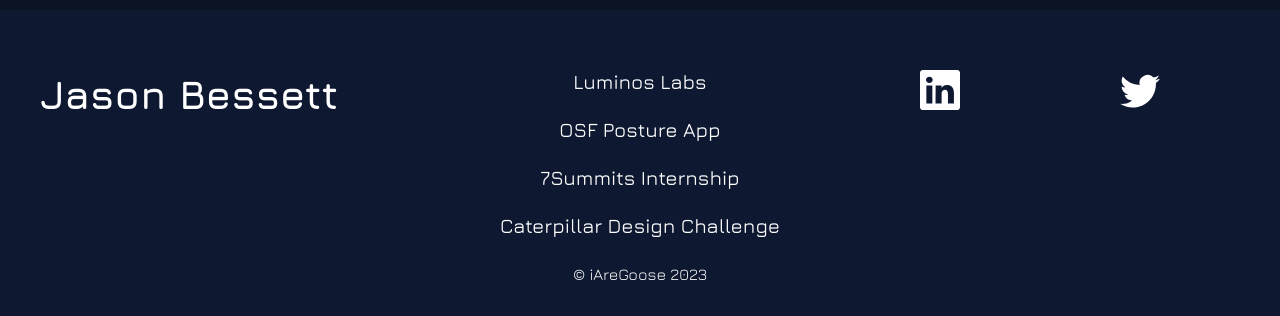
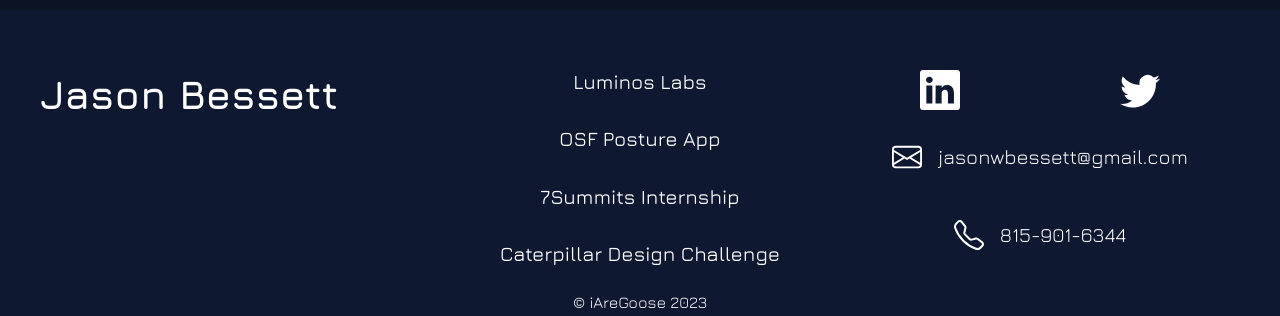
Before and after one commit to iaregoosedev/goose-portfolio, a React (Create React App) app: page /#/OSF in a window 1280 px wide. Shown: the part 11146-11462 px from the top of the page. Built offline with nearby package versions, Linux system fonts and the light colour scheme.

Commit message:
Updated Resume

```diff
--- a/src/Components/ContactMe/contactMe.js
+++ b/src/Components/ContactMe/contactMe.js
@@ -34,14 +34,14 @@
                 <div className="row contactContainer">
                     <div className='p-0 mb-5 contact contactText'>
                         <a className='col-lg-6 email' href = "mailto: jasonwbessett@gmail.com">
-                            <svg xmlns="http://www.w3.org/2000/svg" width="40" height="40" fill="currentColor" class="me-3 bi bi-envelope" viewBox="0 0 16 16">
+                            <svg xmlns="http://www.w3.org/2000/svg" width="30" height="30" fill="currentColor" class="me-3 bi bi-envelope" viewBox="0 0 16 16">
                                 <path d="M0 4a2 2 0 0 1 2-2h12a2 2 0 0 1 2 2v8a2 2 0 0 1-2 2H2a2 2 0 0 1-2-2V4Zm2-1a1 1 0 0 0-1 1v.217l7 4.2 7-4.2V4a1 1 0 0 0-1-1H2Zm13 2.383-4.708 2.825L15 11.105V5.383Zm-.034 6.876-5.64-3.471L8 9.583l-1.326-.795-5.64 3.47A1 1 0 0 0 2 13h12a1 1 0 0 0 .966-.741ZM1 11.105l4.708-2.897L1 5.383v5.722Z"/>
                             </svg>
                             <h4>jasonwbessett@gmail.com</h4>
                         </a>
                         <br/>
                         <a className='col-lg-6 phone' href='tel: 815-901-6344'>
-                            <svg xmlns="http://www.w3.org/2000/svg" width="40" height="40" fill="currentColor" class="me-3 bi bi-telephone" viewBox="0 0 16 16">
+                            <svg xmlns="http://www.w3.org/2000/svg" width="30" height="30" fill="currentColor" class="me-3 bi bi-telephone" viewBox="0 0 16 16">
                                 <path d="M3.654 1.328a.678.678 0 0 0-1.015-.063L1.605 2.3c-.483.484-.661 1.169-.45 1.77a17.568 17.568 0 0 0 4.168 6.608 17.569 17.569 0 0 0 6.608 4.168c.601.211 1.286.033 1.77-.45l1.034-1.034a.678.678 0 0 0-.063-1.015l-2.307-1.794a.678.678 0 0 0-.58-.122l-2.19.547a1.745 1.745 0 0 1-1.657-.459L5.482 8.062a1.745 1.745 0 0 1-.46-1.657l.548-2.19a.678.678 0 0 0-.122-.58L3.654 1.328zM1.884.511a1.745 1.745 0 0 1 2.612.163L6.29 2.98c.329.423.445.974.315 1.494l-.547 2.19a.678.678 0 0 0 .178.643l2.457 2.457a.678.678 0 0 0 .644.178l2.189-.547a1.745 1.745 0 0 1 1.494.315l2.306 1.794c.829.645.905 1.87.163 2.611l-1.034 1.034c-.74.74-1.846 1.065-2.877.702a18.634 18.634 0 0 1-7.01-4.42 18.634 18.634 0 0 1-4.42-7.009c-.362-1.03-.037-2.137.703-2.877L1.885.511z"/>
                             </svg>
                             <h4>815-901-6344</h4>
--- a/src/Components/Footer/footer.css
+++ b/src/Components/Footer/footer.css
@@ -10,7 +10,7 @@
     list-style: none;
     display: flex;
     margin: auto;
-    max-width: 1200px;
+    max-width: 1200px;justify-content: space-between;
 }
 
 .footText {
@@ -32,6 +32,12 @@
     width: 100%;
 }
 
+.contactLinks {
+    display: flex;
+    flex-direction: column;
+    gap: 2rem;
+}
+
 .socialLinks {
     display: flex;
 }
@@ -40,6 +46,20 @@
     color: white;
     display: flex;
     justify-content: center;
+}
+
+.footEmail {
+    display: flex;
+    justify-content: center;
+    color: white;
+    cursor: pointer;
+}
+
+.footPhone {
+    display: flex;
+    justify-content: center;
+    color: white;
+    cursor: pointer;
 }
 
 @media only screen and (max-width: 992px) {
--- a/src/Components/Footer/footer.js
+++ b/src/Components/Footer/footer.js
@@ -32,7 +32,8 @@
                         <h5 className="m-0 footText">Caterpillar Design Challenge</h5>
                     </Link>
                 </div>
-                <div className="col-lg-4 socialLinks">
+                <div className="col-lg-4 contactLinks">
+                    <div className="socialLinks">
                         <a className="col-6 socialLink" href="https://www.linkedin.com/in/jasonb-design/" target="_blank">
                             <svg xmlns="http://www.w3.org/2000/svg" width="40" height="40" fill="currentColor" class="bi bi-linkedin" viewBox="0 0 16 16">
                                 <path d="M0 1.146C0 .513.526 0 1.175 0h13.65C15.474 0 16 .513 16 1.146v13.708c0 .633-.526 1.146-1.175 1.146H1.175C.526 16 0 15.487 0 14.854V1.146zm4.943 12.248V6.169H2.542v7.225h2.401zm-1.2-8.212c.837 0 1.358-.554 1.358-1.248-.015-.709-.52-1.248-1.342-1.248-.822 0-1.359.54-1.359 1.248 0 .694.521 1.248 1.327 1.248h.016zm4.908 8.212V9.359c0-.216.016-.432.08-.586.173-.431.568-.878 1.232-.878.869 0 1.216.662 1.216 1.634v3.865h2.401V9.25c0-2.22-1.184-3.252-2.764-3.252-1.274 0-1.845.7-2.165 1.193v.025h-.016a5.54 5.54 0 0 1 .016-.025V6.169h-2.4c.03.678 0 7.225 0 7.225h2.4z"/>
@@ -43,7 +44,19 @@
                                 <path d="M5.026 15c6.038 0 9.341-5.003 9.341-9.334 0-.14 0-.282-.006-.422A6.685 6.685 0 0 0 16 3.542a6.658 6.658 0 0 1-1.889.518 3.301 3.301 0 0 0 1.447-1.817 6.533 6.533 0 0 1-2.087.793A3.286 3.286 0 0 0 7.875 6.03a9.325 9.325 0 0 1-6.767-3.429 3.289 3.289 0 0 0 1.018 4.382A3.323 3.323 0 0 1 .64 6.575v.045a3.288 3.288 0 0 0 2.632 3.218 3.203 3.203 0 0 1-.865.115 3.23 3.23 0 0 1-.614-.057 3.283 3.283 0 0 0 3.067 2.277A6.588 6.588 0 0 1 .78 13.58a6.32 6.32 0 0 1-.78-.045A9.344 9.344 0 0 0 5.026 15z"/>
                             </svg>
                         </a>
-
+                    </div>
+                    <a className='footEmail' href = "mailto: jasonwbessett@gmail.com">
+                        <svg xmlns="http://www.w3.org/2000/svg" width="30" height="30" fill="currentColor" class="me-3 bi bi-envelope" viewBox="0 0 16 16">
+                            <path d="M0 4a2 2 0 0 1 2-2h12a2 2 0 0 1 2 2v8a2 2 0 0 1-2 2H2a2 2 0 0 1-2-2V4Zm2-1a1 1 0 0 0-1 1v.217l7 4.2 7-4.2V4a1 1 0 0 0-1-1H2Zm13 2.383-4.708 2.825L15 11.105V5.383Zm-.034 6.876-5.64-3.471L8 9.583l-1.326-.795-5.64 3.47A1 1 0 0 0 2 13h12a1 1 0 0 0 .966-.741ZM1 11.105l4.708-2.897L1 5.383v5.722Z"/>
+                        </svg>
+                        <p>jasonwbessett@gmail.com</p>
+                    </a>
+                    <a className='footPhone' href='tel: 815-901-6344'>
+                        <svg xmlns="http://www.w3.org/2000/svg" width="30" height="30" fill="currentColor" class="me-3 bi bi-telephone" viewBox="0 0 16 16">
+                            <path d="M3.654 1.328a.678.678 0 0 0-1.015-.063L1.605 2.3c-.483.484-.661 1.169-.45 1.77a17.568 17.568 0 0 0 4.168 6.608 17.569 17.569 0 0 0 6.608 4.168c.601.211 1.286.033 1.77-.45l1.034-1.034a.678.678 0 0 0-.063-1.015l-2.307-1.794a.678.678 0 0 0-.58-.122l-2.19.547a1.745 1.745 0 0 1-1.657-.459L5.482 8.062a1.745 1.745 0 0 1-.46-1.657l.548-2.19a.678.678 0 0 0-.122-.58L3.654 1.328zM1.884.511a1.745 1.745 0 0 1 2.612.163L6.29 2.98c.329.423.445.974.315 1.494l-.547 2.19a.678.678 0 0 0 .178.643l2.457 2.457a.678.678 0 0 0 .644.178l2.189-.547a1.745 1.745 0 0 1 1.494.315l2.306 1.794c.829.645.905 1.87.163 2.611l-1.034 1.034c-.74.74-1.846 1.065-2.877.702a18.634 18.634 0 0 1-7.01-4.42 18.634 18.634 0 0 1-4.42-7.009c-.362-1.03-.037-2.137.703-2.877L1.885.511z"/>
+                        </svg>
+                        <p>815-901-6344</p>
+                    </a>
                 </div>
             </div>
             <span className="mt-4 m-0 copywrite">
--- a/src/Components/LLGallery/llGallery.css
+++ b/src/Components/LLGallery/llGallery.css
@@ -61,7 +61,7 @@
     z-index: 1;
 }
 
-h2 {
+.llGallery .container h2 {
     z-index: 1;
     color: white;
     padding: 12px;
--- a/src/Components/Resume/Resume.js
+++ b/src/Components/Resume/Resume.js
@@ -14,7 +14,7 @@
                 <div className="col-lg-6 aboutLeft pe-0">
                     <h6 className="resMob" style={{color: '#dd9510'}}>RESUME</h6>
                     <h2>Please feel free to download my resume</h2>
-                    <a href={require('../../Data/Bessett_Resume_2023.pdf')} download="Bessett_Resume"><Buttin>Download</Buttin></a>
+                    <a href={require('../../Data/bessettJason_resume_2023.pdf')} download="Bessett_Resume"><Buttin>Download and View</Buttin></a>
                 </div>
             </div>
         </div>
```
Also changed, not shown: 1 other file (tests, documents, lock files or other folders). Lines whose indentation alone changed are shown as unchanged.
